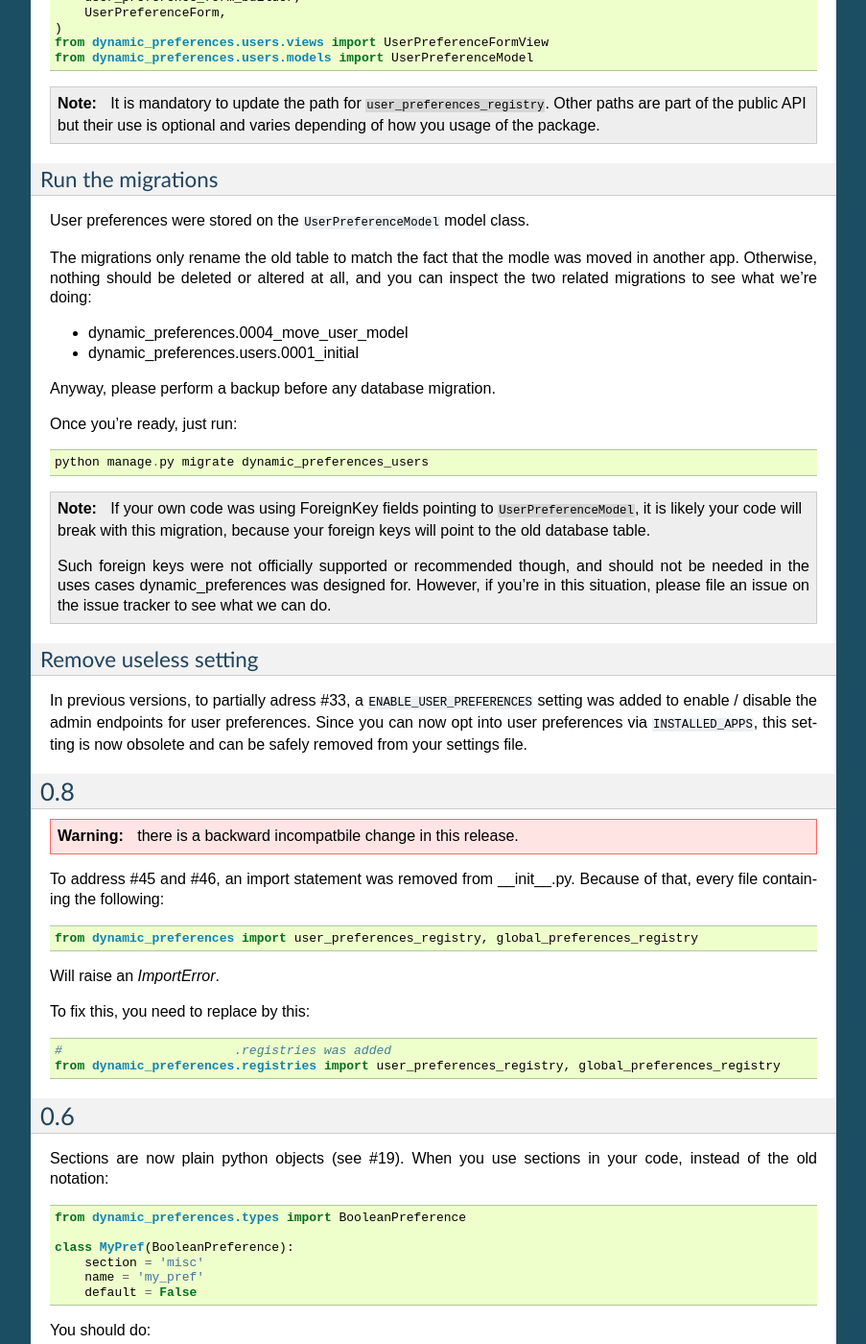
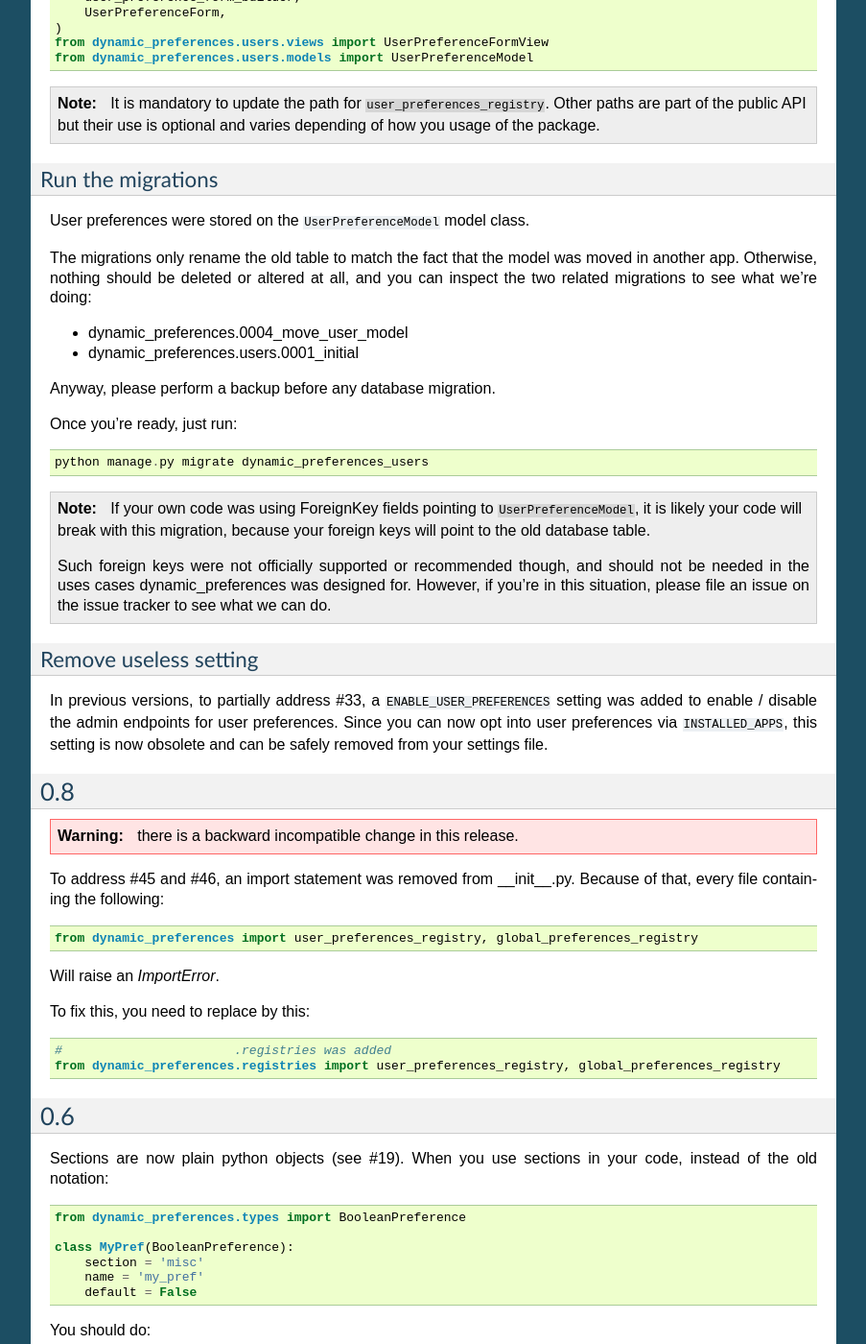
Before and after one commit to agateblue/django-dynamic-preferences, a Sphinx documentation site: the page built from docs/upgrade.rst, in a window 1280 px wide and 1400 px high, scrolled down 902 px. Shown: the whole window at 96% size, without its empty margins (198-1101 px from the left). Built offline with Sphinx 7.4.7, drawn with Linux system fonts in a browser that asks for light colours.

Commit message:
Fix typos

```diff
--- a/docs/lifecycle.rst
+++ b/docs/lifecycle.rst
@@ -12,7 +12,7 @@
 
 If you remove preferences from your registry, corresponding data rows won't be deleted automatically.
 
-In order to keep a clean database and delete obsolete rows, you can use the `checkpreferences` management command. This command will check all preferences in database, ensure they match a registered preference class and delete rows that do not match any registerd preference.
+In order to keep a clean database and delete obsolete rows, you can use the `checkpreferences` management command. This command will check all preferences in database, ensure they match a registered preference class and delete rows that do not match any registered preference.
 
 .. warning::
 
--- a/docs/rest_api.rst
+++ b/docs/rest_api.rst
@@ -1,7 +1,7 @@
 REST API
 ========
 
-Dynamic preferences provides an optionnal integration with Django REST Framework:
+Dynamic preferences provides an optional integration with Django REST Framework:
 
 - Serializers you can use for global and user preferences (or to extend for your own preferences)
 - Viewsets you can use for global and user preferences (or to extend for your own preferences)
--- a/docs/upgrade.rst
+++ b/docs/upgrade.rst
@@ -66,7 +66,7 @@
 
 User preferences were stored on the ``UserPreferenceModel`` model class.
 
-The migrations only rename the old table to match the fact that the modle was moved in another app. Otherwise, nothing should be deleted or altered at all, and you can inspect the two related migrations to see what we're doing:
+The migrations only rename the old table to match the fact that the model was moved in another app. Otherwise, nothing should be deleted or altered at all, and you can inspect the two related migrations to see what we're doing:
 
 - dynamic_preferences.0004_move_user_model
 - dynamic_preferences.users.0001_initial
@@ -86,7 +86,7 @@
 Remove useless setting
 ------------------------
 
-In previous versions, to partially adress #33, a ``ENABLE_USER_PREFERENCES`` setting was added to enable / disable the admin endpoints for user preferences. Since you can now opt into user preferences via ``INSTALLED_APPS``, this setting is now obsolete and can be safely removed from your settings file.
+In previous versions, to partially address #33, a ``ENABLE_USER_PREFERENCES`` setting was added to enable / disable the admin endpoints for user preferences. Since you can now opt into user preferences via ``INSTALLED_APPS``, this setting is now obsolete and can be safely removed from your settings file.
 
 
 0.8
@@ -94,7 +94,7 @@
 
 .. warning::
 
-    there is a backward incompatbile change in this release.
+    there is a backward incompatible change in this release.
 
 To address #45 and #46, an import statement was removed from __init__.py.
 Because of that, every file containing the following:
```
Also changed, not shown: 2 other files.
